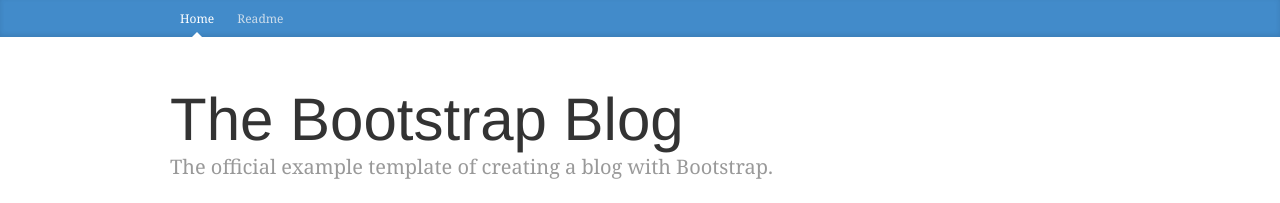
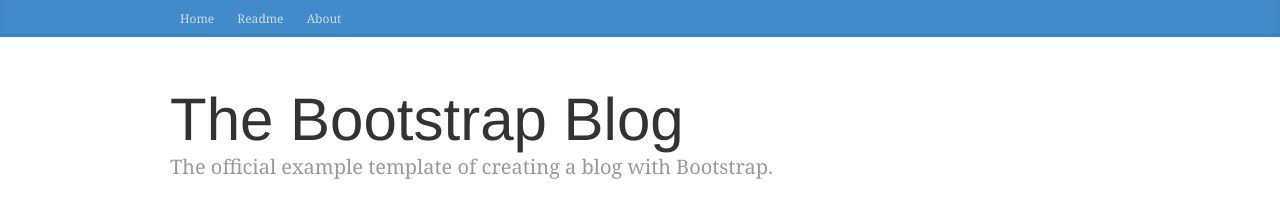
Before and after one commit to tuladhasum/tuladhasum.github.io, a Jekyll site: the page built from readme.md, in a window 1280 px wide. Shown: the top 203 px of the page. Built offline with Jekyll 4.4.1, drawn with Linux system fonts in a browser that asks for light colours.

Commit message:
Update header.html

```diff
--- a/_includes/blog/header.html
+++ b/_includes/blog/header.html
@@ -1,8 +1,9 @@
  <div class="blog-masthead">
       <div class="container">
         <nav class="blog-nav">
-          <a class="blog-nav-item active" href="/">Home</a>
+          <a class="blog-nav-item" href="/">Home</a>
           <a class="blog-nav-item" href="readme.html">Readme</a>
+          <a class="blog-nav-item" href="about.html">About</a>
         </nav>
       </div>
     </div>
```
